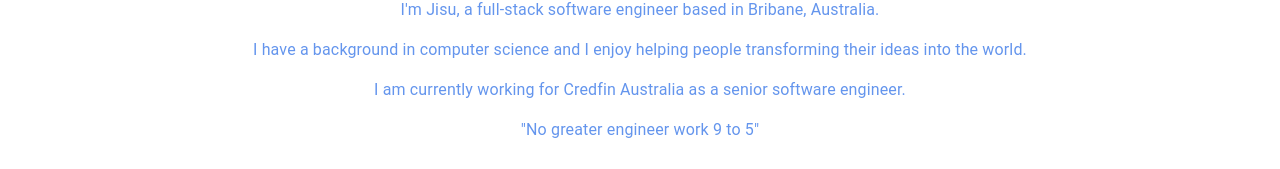
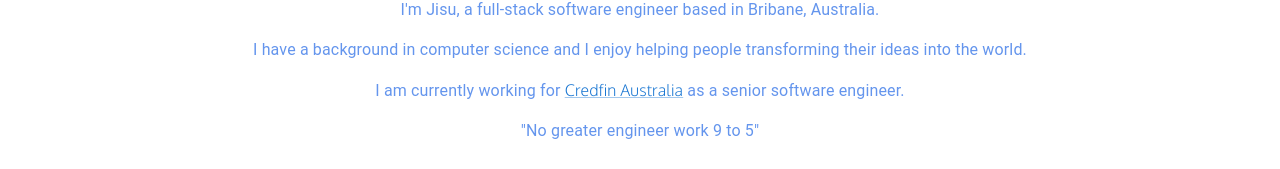
Before and after one commit to the-everlasting-creators/jisu-official-portfolio.github.io, a React (Create React App) app: page / in a window 1280 px wide. Shown: the part 668-837 px from the top of the page. Built offline with nearby package versions, Linux system fonts and the light colour scheme.

Commit message:
add credfin io link

```diff
--- a/src/components/About.js
+++ b/src/components/About.js
@@ -1,7 +1,7 @@
 import React from "react";
 import Box from "@mui/material/Box";
-import Grid from "@mui/material/Grid";
 import Typography from "@mui/material/Typography";
+import Link from "@mui/material/Link";
 
 const About = () => {
   return (
@@ -24,8 +24,11 @@ const About = () => {
           transforming their ideas into the world.
         </Typography>
         <Typography paddingBottom={2}>
-          I am currently working for Credfin Australia as a senior software
-          engineer.
+          I am currently working for{" "}
+          <span>
+            <Link href="https://credfin.io/">Credfin Australia</Link>
+          </span>{" "}
+          as a senior software engineer.
         </Typography>
         <Typography>"No greater engineer work 9 to 5"</Typography>
       </Box>
```
